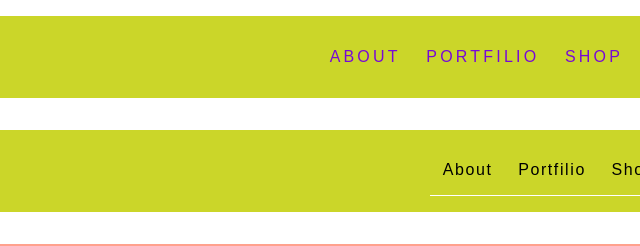
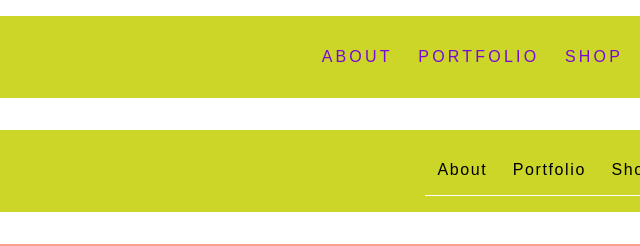
Before and after one commit to CatherineBlack/Flexbox-Navbar, a plain HTML site: page index.html in a window 1280 px wide. Shown: the top 246 px of the page, 640-1280 px from the left. Drawn offline with Linux system fonts and the light colour scheme.

Commit message:
fixed typo pt.2

```diff
--- a/index.html
+++ b/index.html
@@ -13,7 +13,7 @@
             <h1 class="logo"><a herf="a">Catherine Black</a></h1>
             <ul class="nav-menu">
                 <li class="nav-item"><a href="#">About</a></li>
-                <li class="nav-item"><a href="#">Portfilio</a></li>
+                <li class="nav-item"><a href="#">Portfolio</a></li>
                 <li class="nav-item"><a href="#">Shop</a></li>
                 <li class="nav-item"><a href="#">Contact</a></li>
             </ul>
@@ -24,7 +24,7 @@
             <h1 class="logo logo-2"><a herf="a">Catherine Black</a></h1>
             <ul class="nav-menu nav-menu-2">
                 <li class="nav-item nav-item-2"><a href="#">About</a></li>
-                <li class="nav-item nav-item-2"><a href="#">Portfilio</a></li>
+                <li class="nav-item nav-item-2"><a href="#">Portfolio</a></li>
                 <li class="nav-item nav-item-2"><a href="#">Shop</a></li>
                 <li class="nav-item nav-item-2"><a href="#">Contact</a></li>
             </ul>
```
